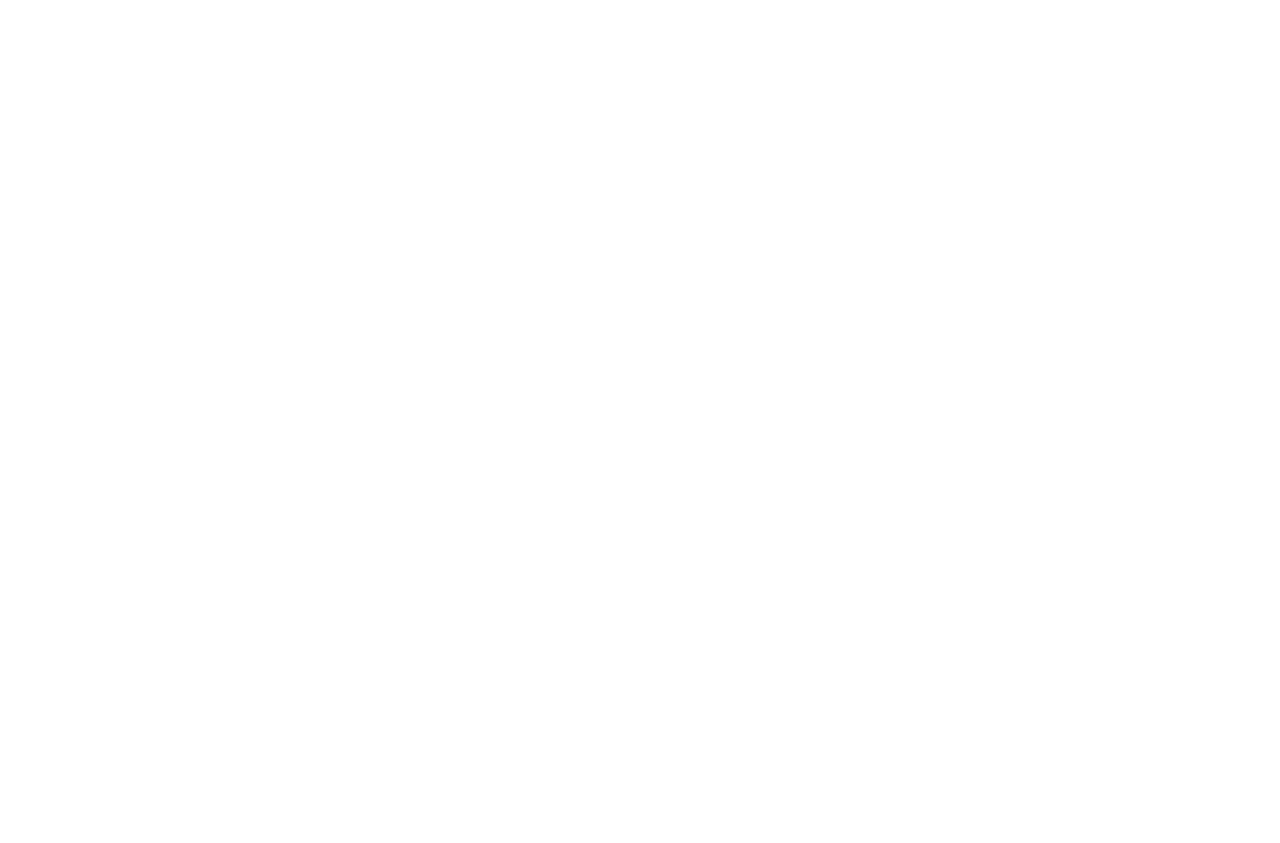
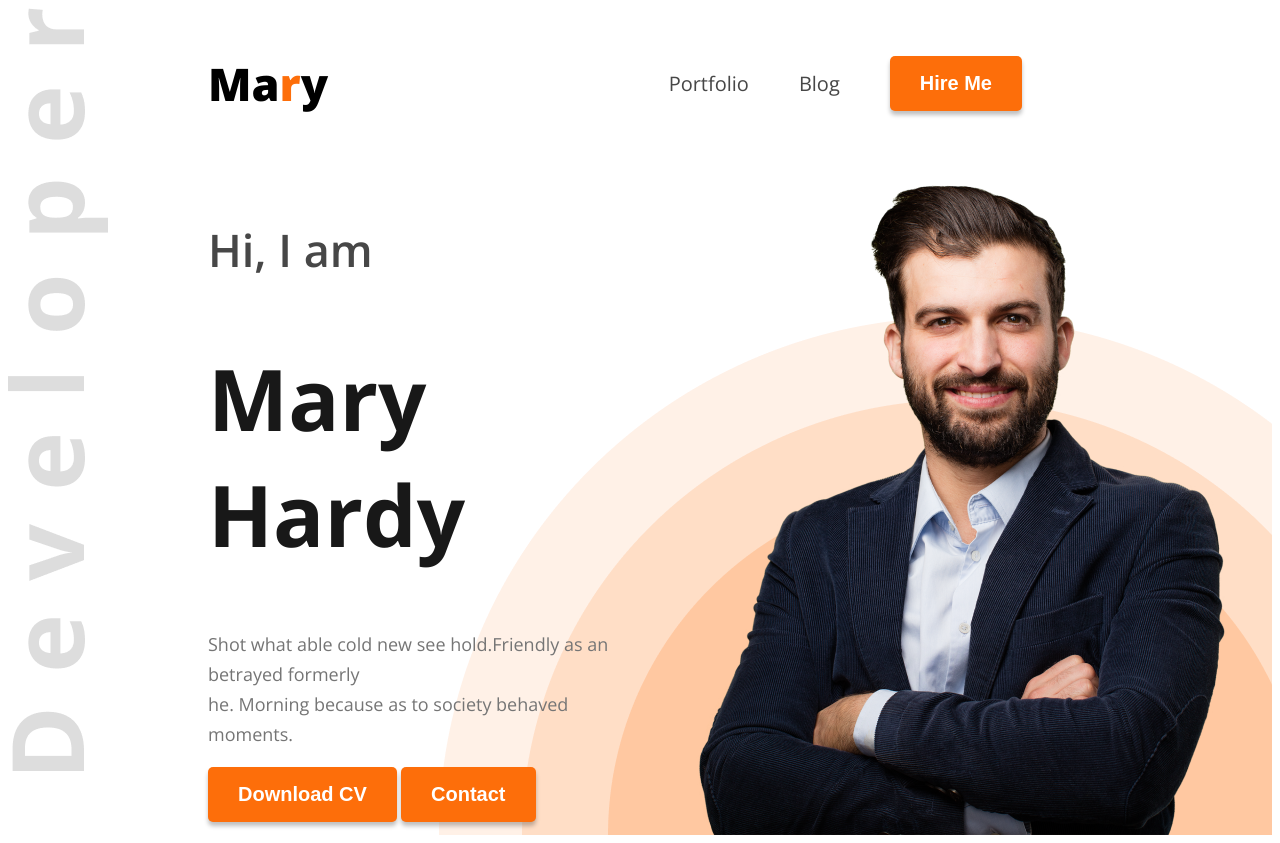
Before and after one commit to shakif-2025/web-dev-portfolio-responsive-recap, a plain HTML site: page index.html in a window 1280 px wide. Before the commit the page ends 800 px from the top, so only its background shows below. Drawn offline with nearby package versions, Linux system fonts and the light colour scheme.

Commit message:
header part then inside the main section about and skills part completed

```diff
--- a/index.html
+++ b/index.html
@@ -4,9 +4,46 @@
     <meta charset="UTF-8" />
     <meta name="viewport" content="width=device-width, initial-scale=1.0" />
     <title>My Demo Portfolio</title>
+    <link rel="stylesheet" href="styles/portfolio.css" />
+
+    <!-- Google font : Open sans -->
+    <link rel="preconnect" href="https://fonts.googleapis.com" />
+    <link rel="preconnect" href="https://fonts.gstatic.com" crossorigin />
+    <link
+      href="https://fonts.googleapis.com/css2?family=Open+Sans:ital,wght@0,300..800;1,300..800&display=swap"
+      rel="stylesheet"
+    />
   </head>
-  <body>
-    <header></header>
+  <body class="open-sans-normal">
+    <header class="header">
+      <nav>
+        <h3 class="nav-title">Ma<span class="text-primary">r</span>y</h3>
+        <ul>
+          <li><a class="dark-2" href="">Portfolio</a></li>
+          <li><a class="dark-2" href="">Blog</a></li>
+          <li>
+            <a href=""><button class="btn-primary">Hire Me</button></a>
+          </li>
+        </ul>
+      </nav>
+
+      <div class="banner">
+        <div class="banner-content">
+          <h4 class="banner-greetings dark-2">Hi, I am</h4>
+          <h1 class="banner-title dark-1">Mary Hardy</h1>
+          <p class="banner-description dark-3">
+            Shot what able cold new see hold.Friendly as an betrayed formerly
+            <br />
+            he. Morning because as to society behaved moments.
+          </p>
+          <button class="btn-primary btn-primary-bg">Download CV</button>
+          <button class="text-primary btn-primary btn-primary-bg">
+            Contact
+          </button>
+        </div>
+        <img class="banner-profile-pic" src="./images/hardy.png" alt="" />
+      </div>
+    </header>
 
     <main></main>
 
--- a/styles/portfolio.css
+++ b/styles/portfolio.css
@@ -0,0 +1,111 @@
+/*! Google font : Open sans */
+
+.open-sans-normal {
+  font-family: "Open Sans", sans-serif;
+  font-optical-sizing: auto;
+  font-style: normal;
+  font-variation-settings: "wdth" 100;
+}
+
+/*! Shared styles */
+.text-primary {
+  color: #fd6e0a;
+}
+
+.dark-1 {
+  color: #181818;
+}
+
+.dark-2 {
+  color: #474747;
+}
+
+.dark-3 {
+  color: #757575;
+}
+
+.btn-primary {
+  background-color: #fd6e0a;
+  padding: 16px 30px;
+  border-radius: 5px;
+  border: none;
+  color: #ffffff;
+  font-size: 20px;
+  font-weight: 700;
+  line-height: auto;
+  box-shadow: 0 4px 4px 0 rgba(0, 0, 0, 0.25);
+}
+/* header styles */
+
+.header {
+  background: url("../images/developer.png"), url("../images/header_bg.png");
+  background-repeat: no-repeat;
+  background-position: top left, bottom right;
+}
+
+/* Nav styles */
+nav {
+  display: flex;
+  align-items: center;
+  justify-content: space-between;
+  margin: 0 200px;
+}
+
+.nav-title {
+  font-size: 45px;
+  font-weight: 800;
+}
+
+nav ul {
+  display: flex;
+  align-items: center;
+}
+
+nav ul li {
+  list-style: none;
+  margin-right: 50px;
+}
+
+nav li a {
+  text-decoration: none;
+  font-size: 20px;
+  font-weight: 400;
+}
+
+/* banner styles */
+.banner {
+  display: flex;
+  justify-content: space-between;
+
+  /* !margin: 0 38px 0 200px */
+  margin-right: 38px;
+  margin-left: 200px;
+}
+.banner-content {
+  max-width: 582px;
+}
+
+.banner-content .btn-white {
+  margin-left: 10px;
+}
+
+.banner-content .banner-title {
+  font-size: 85px;
+  font-weight: 700;
+  line-height: auto;
+}
+.banner-content .banner-greetings {
+  font-size: 45px;
+  font-weight: 600;
+  line-height: auto;
+}
+.banner-content .banner-description {
+  font-size: 18px;
+  font-weight: 400;
+  line-height: 30px;
+}
+
+/* ! width ke max width korlam */
+.banner-content .banner-profile-pic {
+  max-width: 578px;
+}
```
